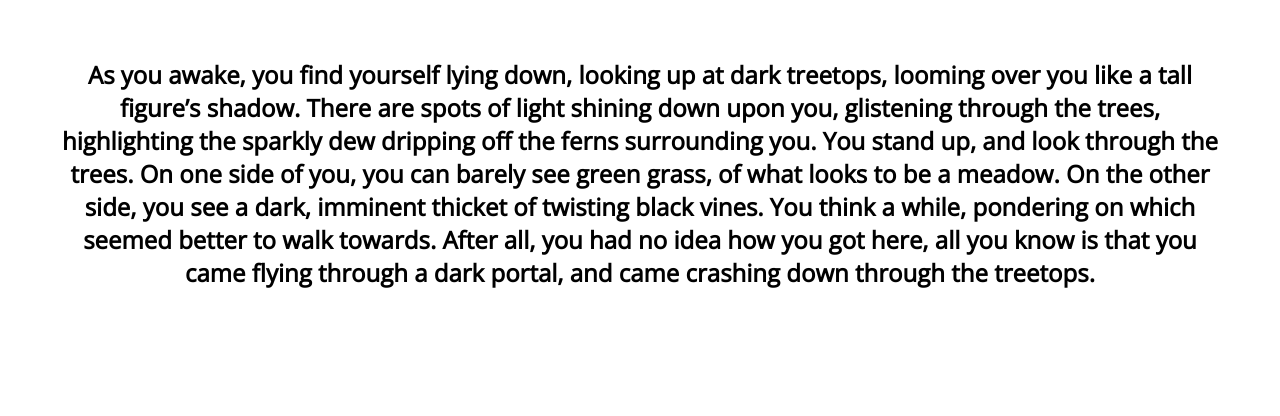
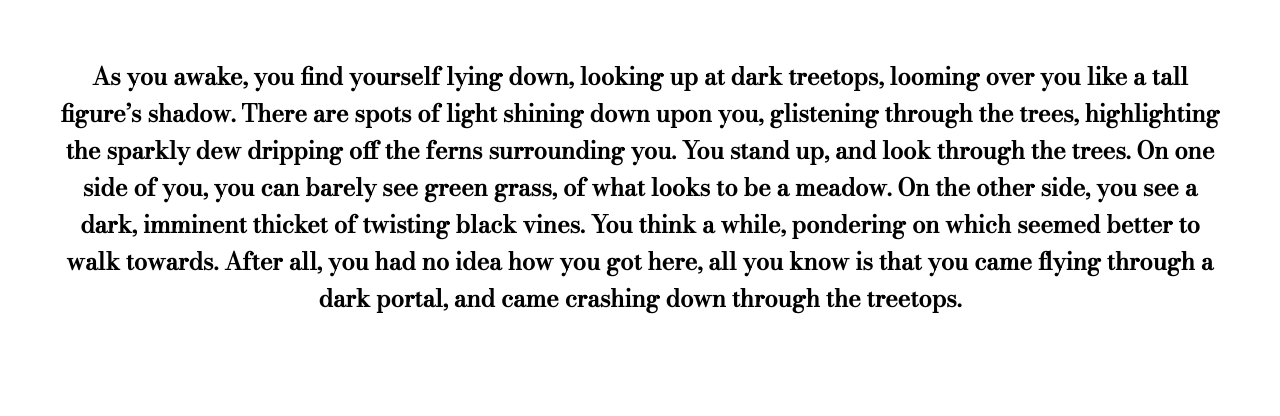
Before and after one commit to deltea/englishStory, a website: page index.html in a window 1280 px wide. Shown: the top 416 px of the page. Drawn offline with nearby package versions, Linux system fonts and the light colour scheme.

Commit message:
Change the font

```diff
--- a/style.css
+++ b/style.css
@@ -1,6 +1,6 @@
-@import url('https://fonts.googleapis.com/css2?family=Open+Sans:wght@300&display=swap');
+@import url('https://fonts.googleapis.com/css2?family=Bodoni+Moda&display=swap');
 body {
-  font-family: "Open Sans", sans-serif;
+  font-family: 'Bodoni Moda', serif;
 }
 .description {
   text-align: center;
```
